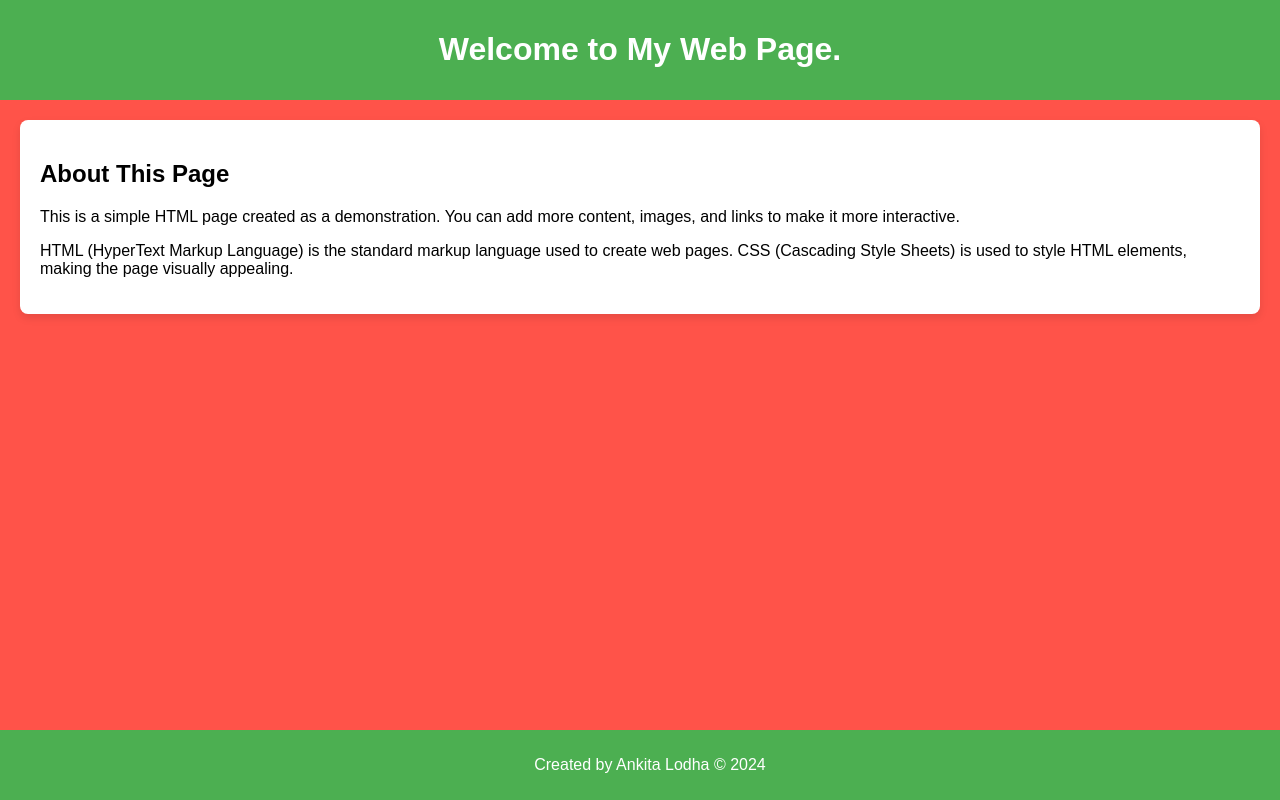
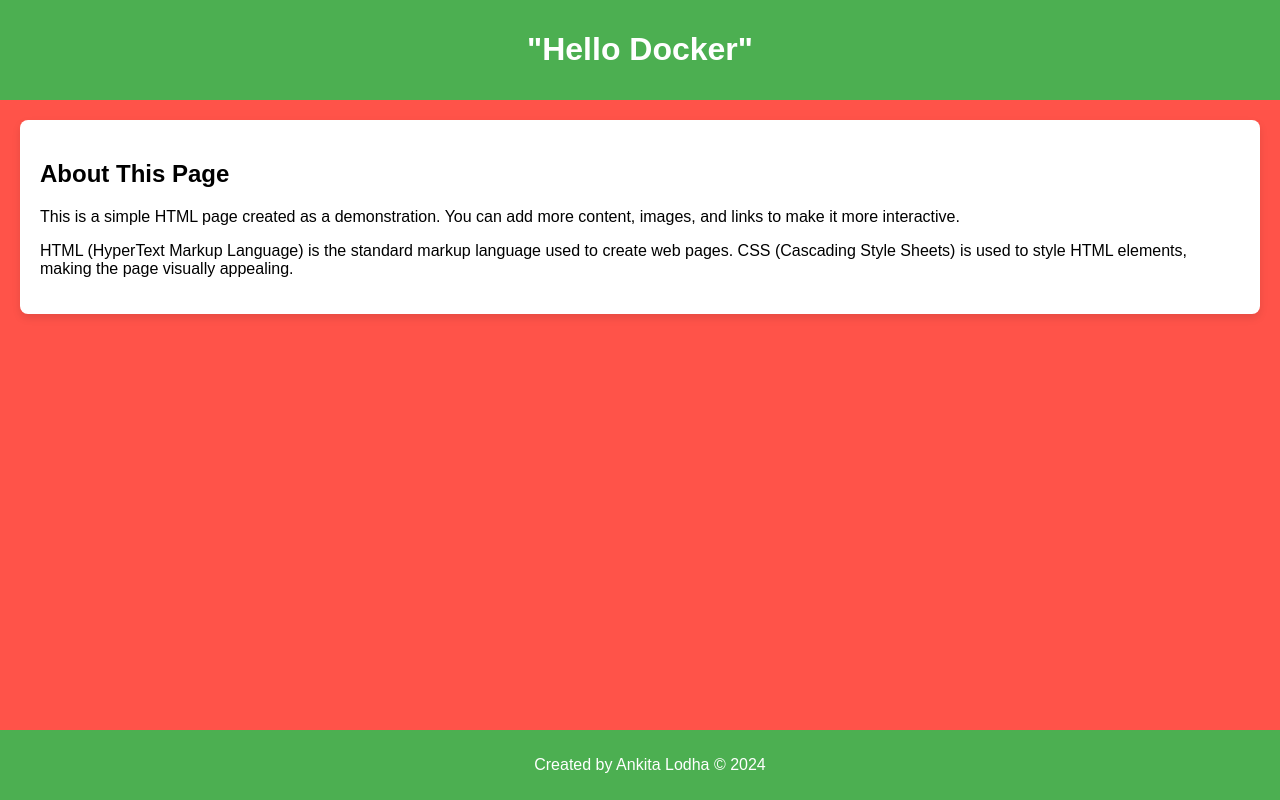
Before and after one commit to ankitalodha05/docker-test, a plain HTML site: page index.html in a window 1280 px wide. Drawn offline with Linux system fonts and the light colour scheme.

Commit message:
Update index.html

```diff
--- a/index.html
+++ b/index.html
@@ -39,7 +39,7 @@
 <body>
 
 <header>
-    <h1>Welcome to My Web Page. </h1>
+    <h1> "Hello Docker" </h1>
 </header>
 
 <main>
```
